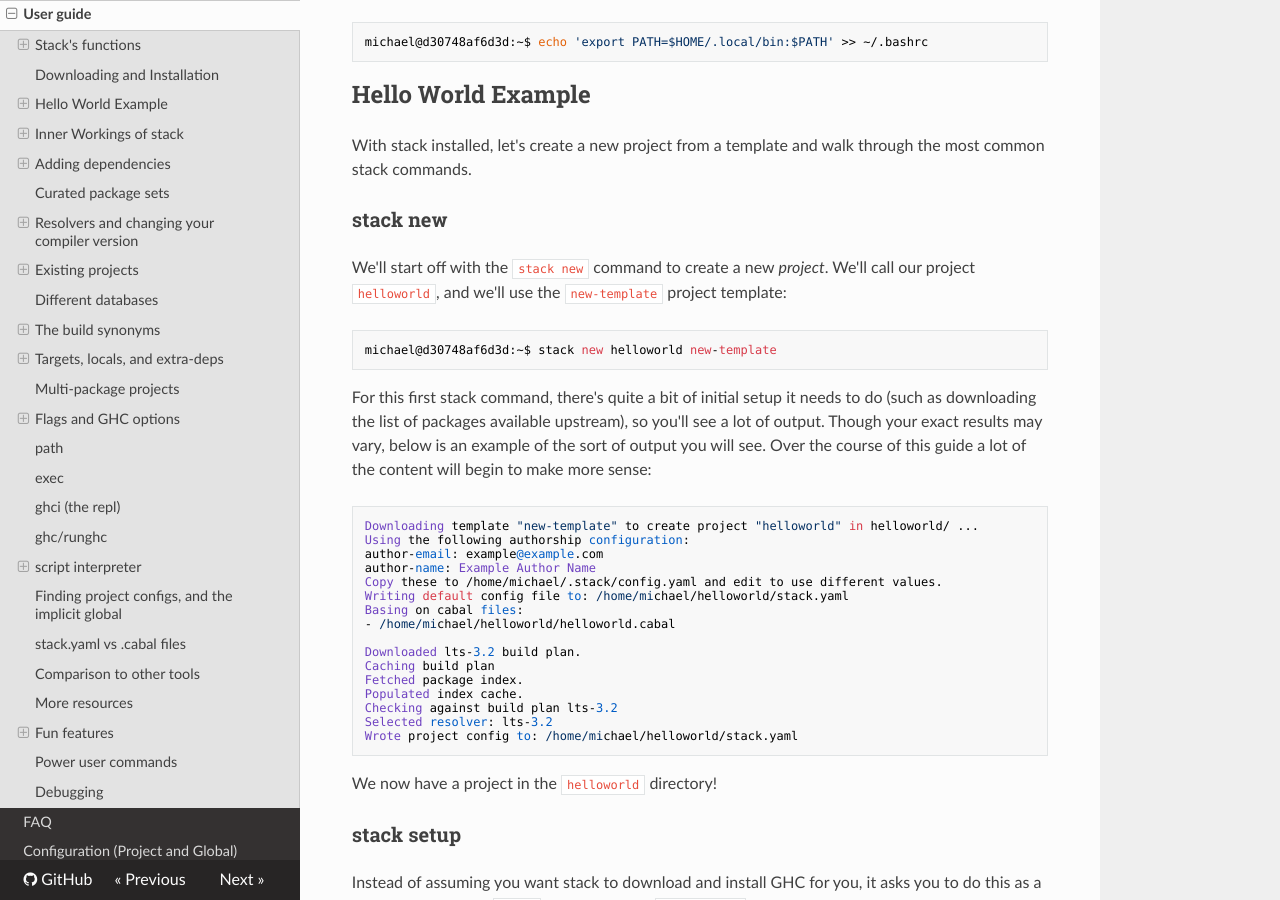
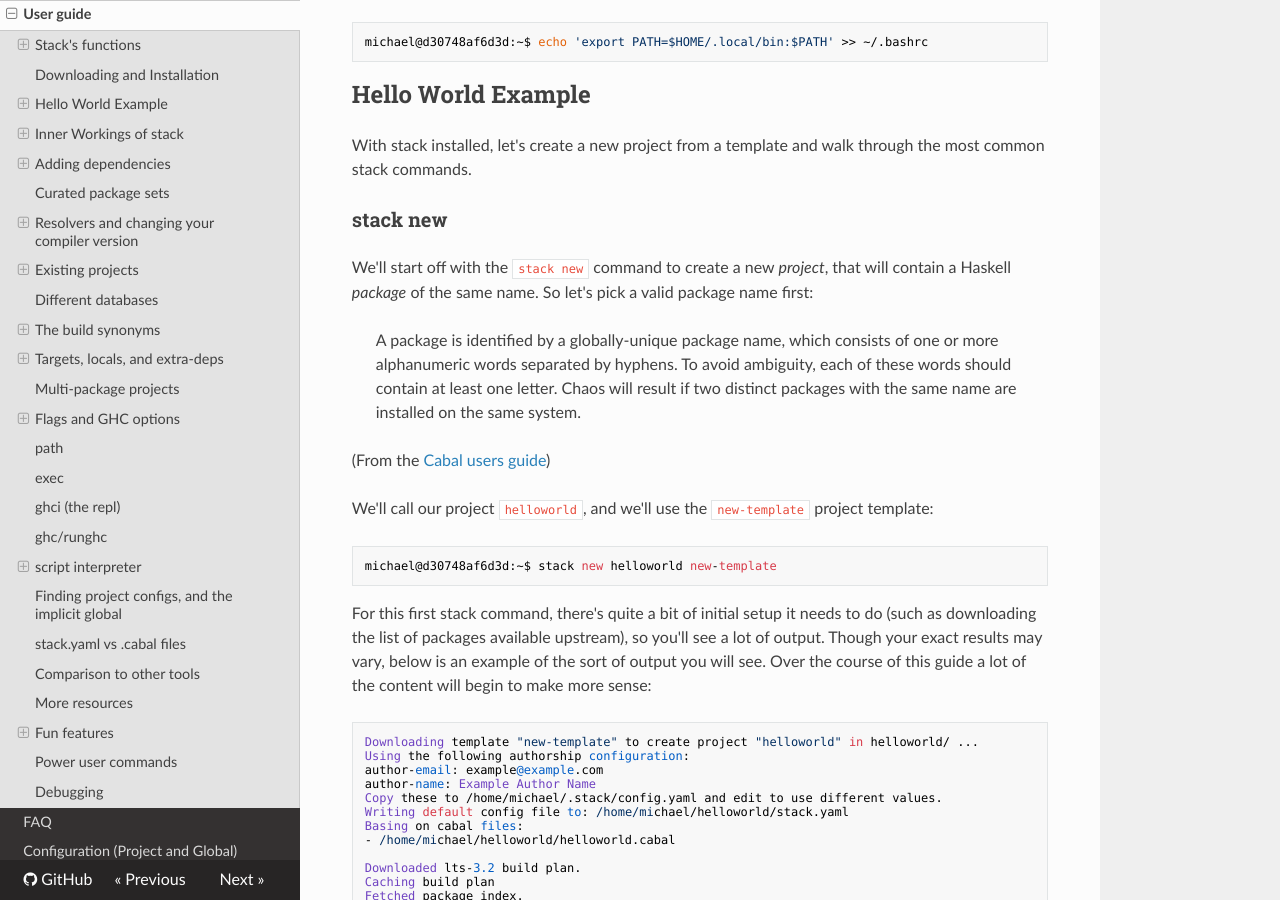
Before and after one commit to commercialhaskell/stack, an MkDocs documentation site: the page built from doc/GUIDE.md, in a window 1280 px wide and 900 px high, scrolled down 1626 px. Built offline with MkDocs 1.6.1, drawn with Linux system fonts in a browser that asks for light colours; nearby versions of some CDN libraries; old or Windows-style settings are respelled for this version of MkDocs.

Commit message:
Docs: Cite package name rules in section for `stack new`
[ci skip]

````diff
--- a/doc/GUIDE.md
+++ b/doc/GUIDE.md
@@ -86,9 +86,19 @@ through the most common stack commands.
 
 ### stack new
 
-We'll start off with the `stack new` command to create a new
-*project*. We'll call our project `helloworld`, and we'll use the
-`new-template` project template:
+We'll start off with the `stack new` command to create a new *project*, that
+will contain a Haskell *package* of the same name. So let's pick a valid
+package name first:
+
+> A package is identified by a globally-unique package name, which consists
+of one or more alphanumeric words separated by hyphens. To avoid ambiguity,
+each of these words should contain at least one letter. Chaos will result if
+two distinct packages with the same name are installed on the same system.
+
+(From the [Cabal users guide](https://www.haskell.org/cabal/users-guide/developing-packages.html#developing-packages))
+
+We'll call our project `helloworld`, and we'll use the `new-template` project
+template:
 
 ```
 michael@d30748af6d3d:~$ stack new helloworld new-template
````
